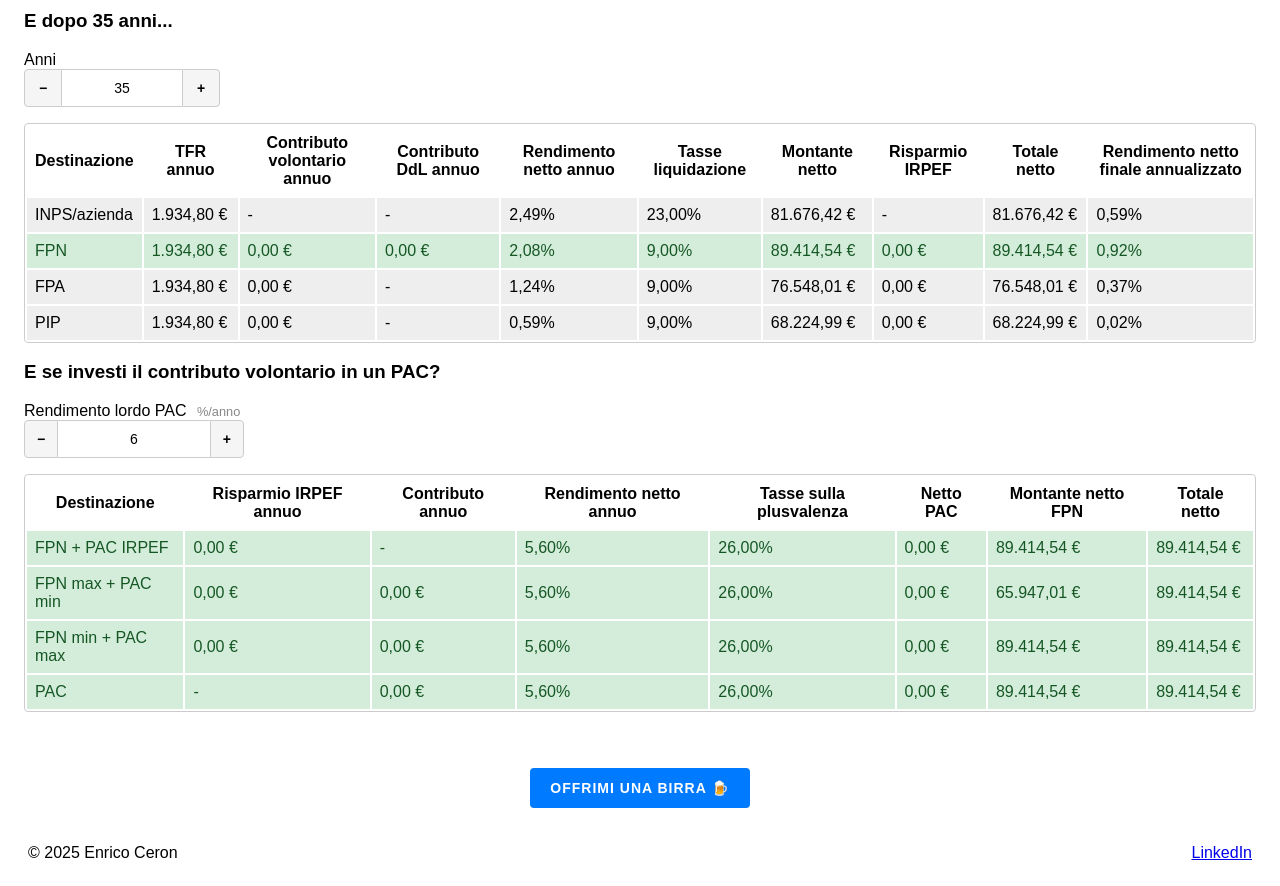
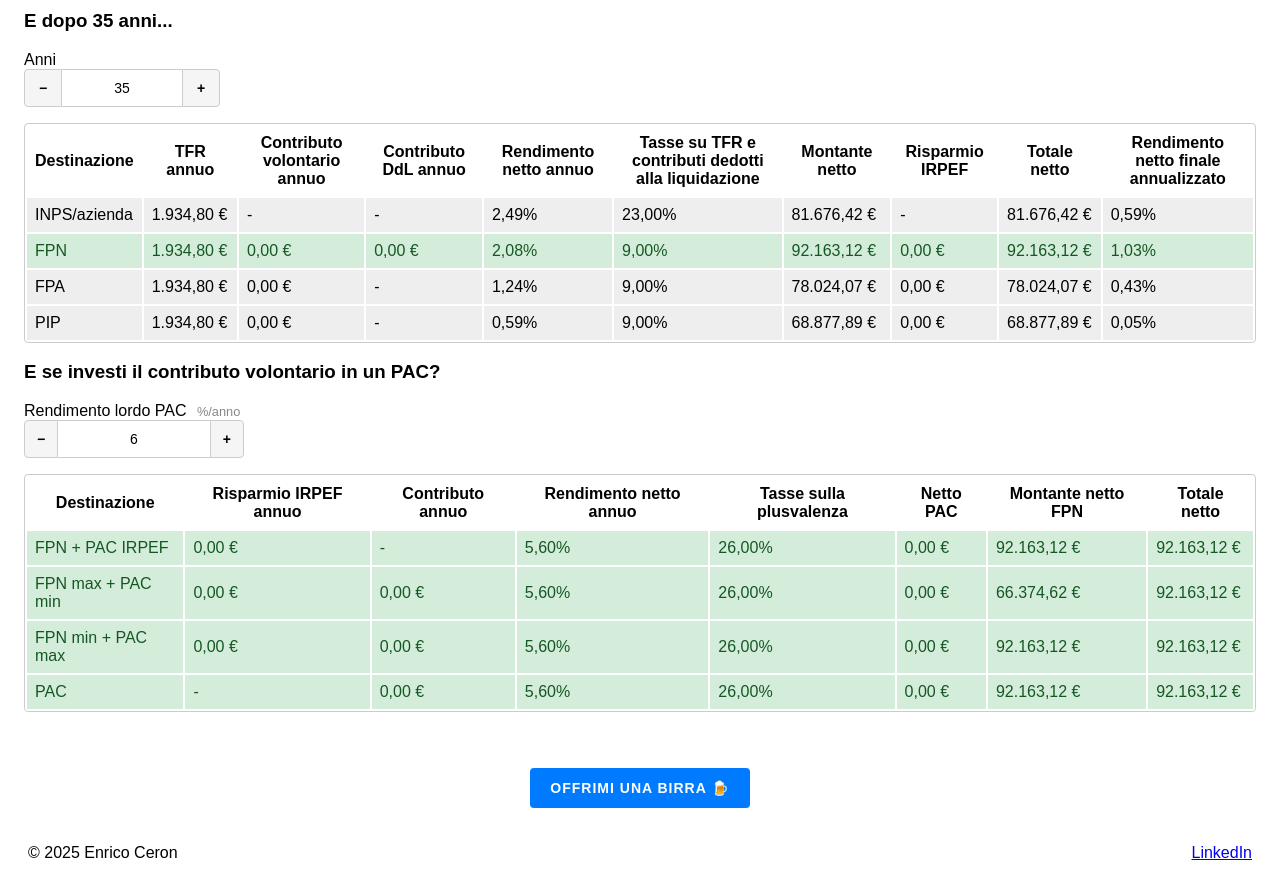
Before and after one commit to poveroenricco/voglioinvestireda.me, a React (Vite) app: page / in a window 1280 px wide. Shown: the part 1160-2046 px from the top of the page. Built offline with nearby package versions, Linux system fonts and the light colour scheme.

Commit message:
Fix fund tax

```diff
--- a/src/components/Tfr.tsx
+++ b/src/components/Tfr.tsx
@@ -59,14 +59,18 @@ const Tfr: React.FC = () => {
   };
 
   const getFundLiquidation = (netGain: number, annualContribution = 0) => {
-    let tfr = 0;
+    let capital = 0;
+    let contributionToBeTaxed = 0;
 
     for (let y = 1; y <= years; y++) {
-      tfr = applyGain(tfr, netGain);
-      tfr += annualTfrContribution + annualContribution;
+      capital = applyGain(capital, netGain);
+
+      contributionToBeTaxed += annualTfrContribution + Math.min(annualContribution, MAX_DEDUCTIBLE);
+
+      capital += annualTfrContribution + annualContribution;
     }
 
-    return applyTax(tfr, getFundTax(years));
+    return applyTax(contributionToBeTaxed, getFundTax(years)) + (capital - contributionToBeTaxed);
   };
 
   const getFpnGain = () => {
@@ -349,7 +353,7 @@ const Tfr: React.FC = () => {
               <th>Contributo volontario annuo</th>
               <th>Contributo DdL annuo</th>
               <th>Rendimento netto annuo</th>
-              <th>Tasse liquidazione</th>
+              <th>Tasse su TFR e contributi dedotti alla liquidazione</th>
               <th>Montante netto</th>
               <th>Risparmio IRPEF</th>
               <th>Totale netto</th>
```
